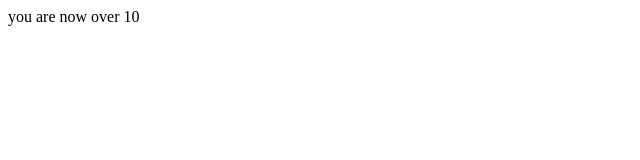
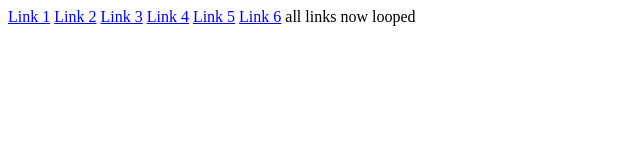
Before and after one commit to tomasz-belech/JavaScript, a plain HTML site: page index.html in a window 1280 px wide. Shown: the whole page, without its empty margins (0-640 px from the left). Drawn offline with Linux system fonts and the light colour scheme.

Commit message:
For Loops

```diff
--- a/index.html
+++ b/index.html
@@ -5,6 +5,14 @@
     </head>
     <body>
 
+        <a href="#">Link 1</a>
+        <a href="#">Link 2</a>
+        <a href="#">Link 3</a>
+        <a href="#">Link 4</a>
+        <a href="#">Link 5</a>
+        <a href="#">Link 6</a>
+
+
 
 
         <script src="test.js"></script>
--- a/test.js
+++ b/test.js
@@ -1,10 +1,11 @@
-var age = 5;
+var links = document.getElementsByTagName("a");
 
-while (age < 10) {
 
-    console.log("your age is less than 10");
-    age++;
+for (i = 0; i <= links.length; i++) {
+
+    console.log("this is link number" + i);
+
 
 }
 
-document.write("you are now over 10");
+document.write("all links now looped");
```
